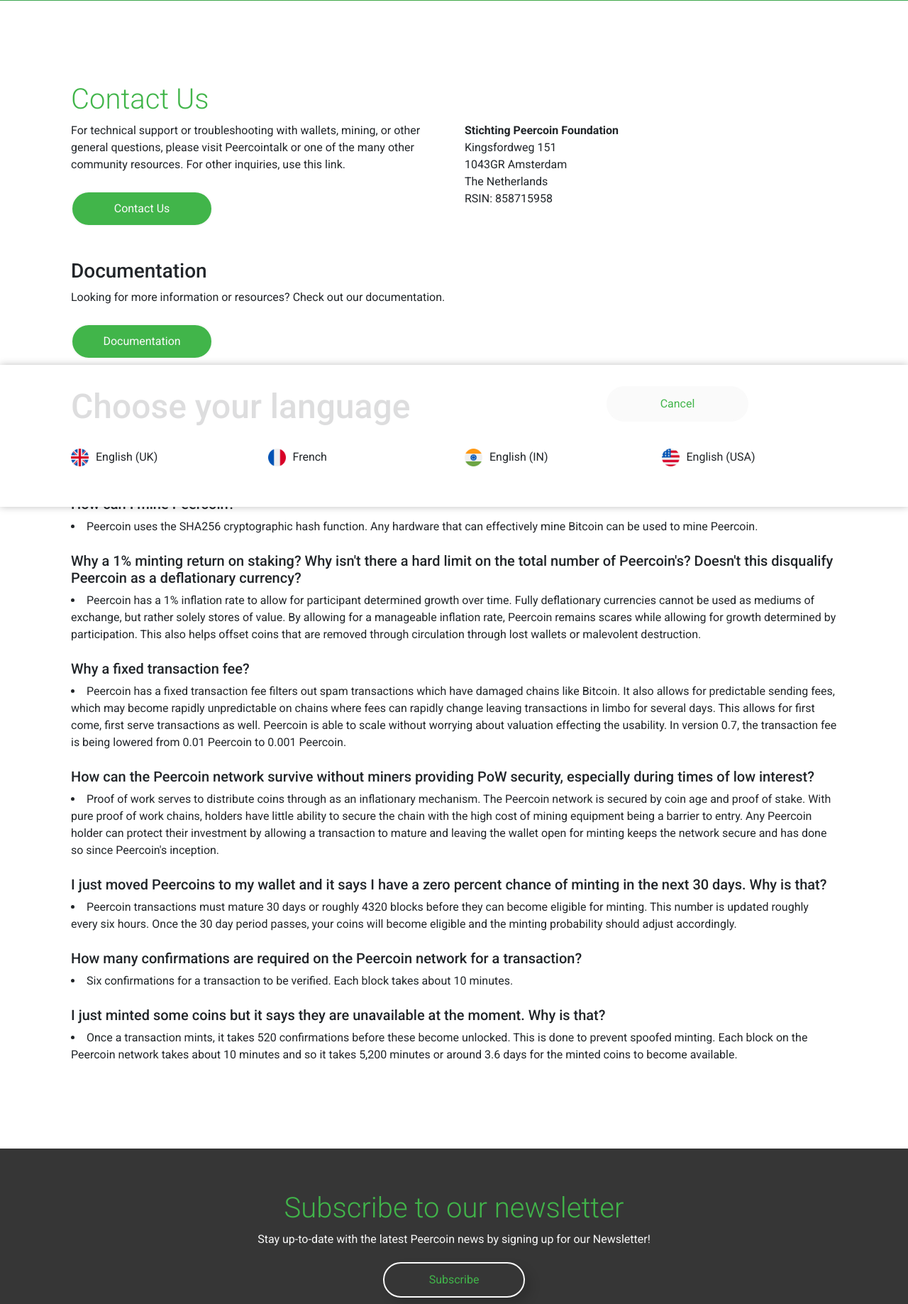
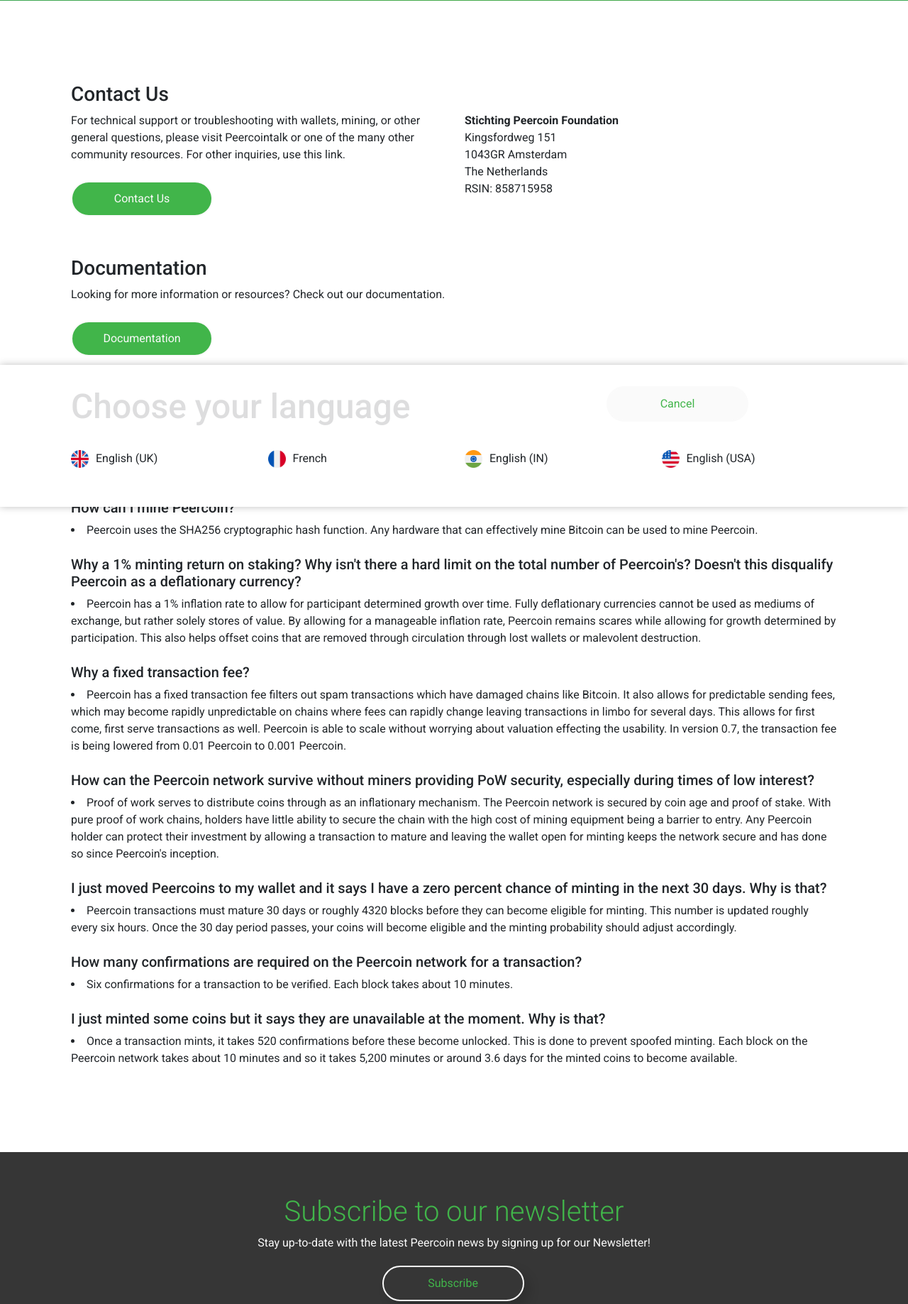
Before and after one commit to kazzkiq/new, a PHP site: page /contactus.html in a window 1280 px wide. Shown: the part 486-2323 px from the top of the page at 71% size. Run offline with PHP 8.4, Linux system fonts and the light colour scheme; some libraries are stand-ins or nearby versions.

Commit message:
efsafasdf

```diff
--- a/contactus.html
+++ b/contactus.html
@@ -344,7 +344,7 @@
 
             <div class="row justify-content-center">
                 <div class="col-12">
-                    <h1 class="title">Contact Us</h1>
+                    <h3 class="title">Contact Us</h3>
                 </div>
                 <div class="col-6">
                     <p class="desc">For technical support or troubleshooting with wallets, mining, or other general questions, please visit Peercointalk or one of the many other community resources.
--- a/css/style.css
+++ b/css/style.css
@@ -619,6 +619,8 @@ button {
     background: #FAFAFA;
     border: 2px solid #FAFAFA;
     border-radius: 100px;
+    margin-bottom: 10px;
+    margin-right: 3px;
     color: #41B54A;
     width: 200px;
     height: 50px; }
--- a/index.html
+++ b/index.html
@@ -112,7 +112,7 @@
                         </ul>
                     </li>
                     <li class="nav-item">
-                        <a class="nav-link" href="resources.html#community">Community</a>
+                        <a class="nav-link" href="resources.html#communities">Community</a>
                         <ul class="submenuitem">
                             <li><span class="icon"><img src="img/icons/forum.png" alt=""></span><a href="https://talk.peercoin.net/"><font color="black">Forum</font></a></li>
                             <li><span class="icon"><img src="img/icons/twitter.png" alt=""></span><a href="https://twitter.com/PeercoinPPC"><font color="black">Twitter</font></a></li>
@@ -211,7 +211,7 @@
                         </li>
                          <!-- Community -->
                         <li id="community" class="nav-item">
-                            <a class="nav-link" href="resources.html#community">Community</a>
+                            <a class="nav-link" href="resources.html#communities">Community</a>
                             <ul class="submenuitem">
                                 <li><span class="icon"><img src="img/icons/forum.png" alt=""></span><a href="https://talk.peercoin.net/"><font color="black">Forum</font></a></li>
                                 <li><span class="icon"><img src="img/icons/twitter.png" alt=""></span><a href="https://twitter.com/PeercoinPPC"><font color="black">Twitter</font></a></li>
@@ -311,7 +311,7 @@
                                 <a class="nav-link" href="wallet.html">Wallet</a>
                             </li>
                             <li id="community" class="nav-item">
-                                <a class="nav-link" href="resources.html#community">Community</a>
+                                <a class="nav-link" href="resources.html#communities">Community</a>
                                 <ul class="submenuitem">
                                     <li><span class="icon"><img src="img/icons/forum.png" alt=""></span><a href="https://talk.peercoin.net/"><font color="black">Forum</font></a></li>
                                     <li><span class="icon"><img src="img/icons/twitter.png" alt=""></span><a href="https://twitter.com/PeercoinPPC"><font color="black">Twitter</font></a></li>
```
